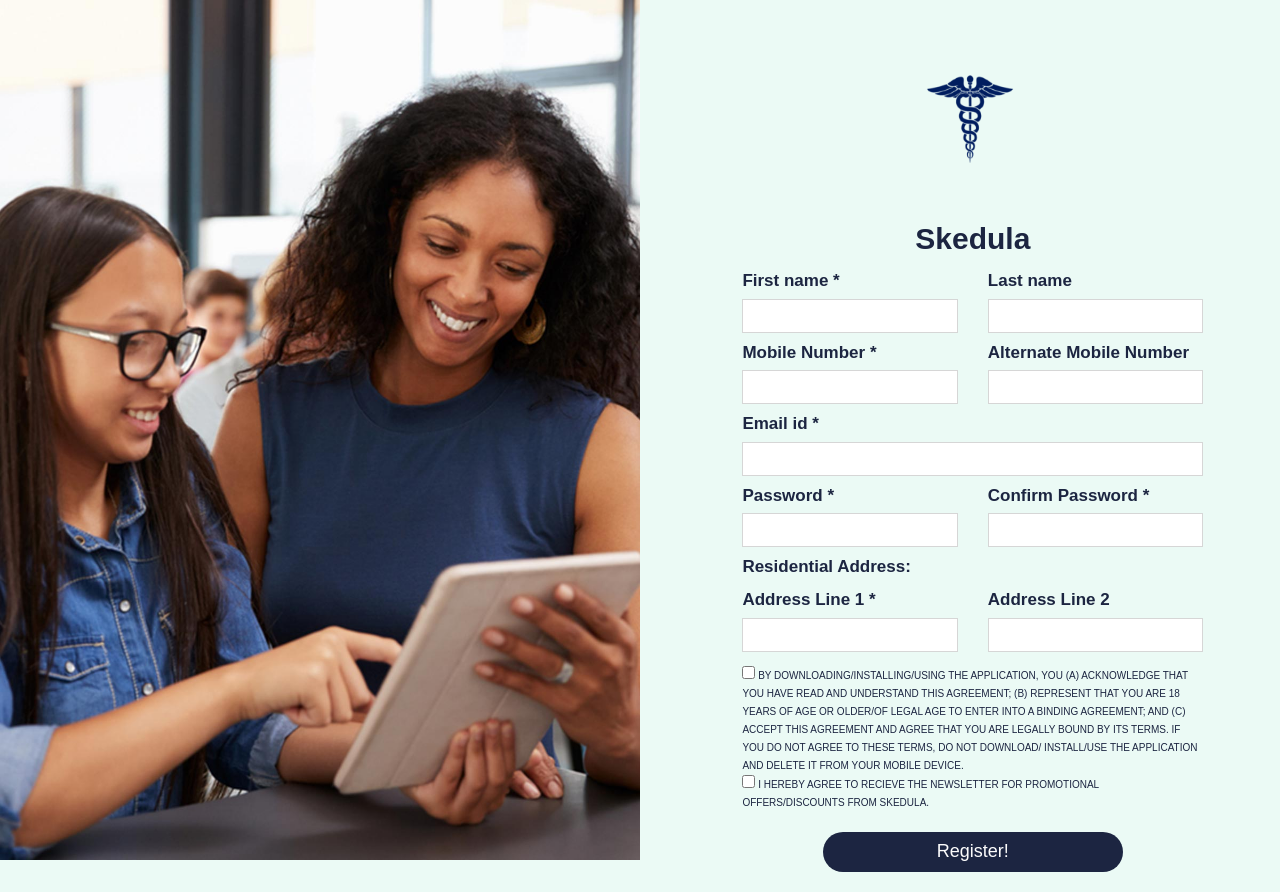
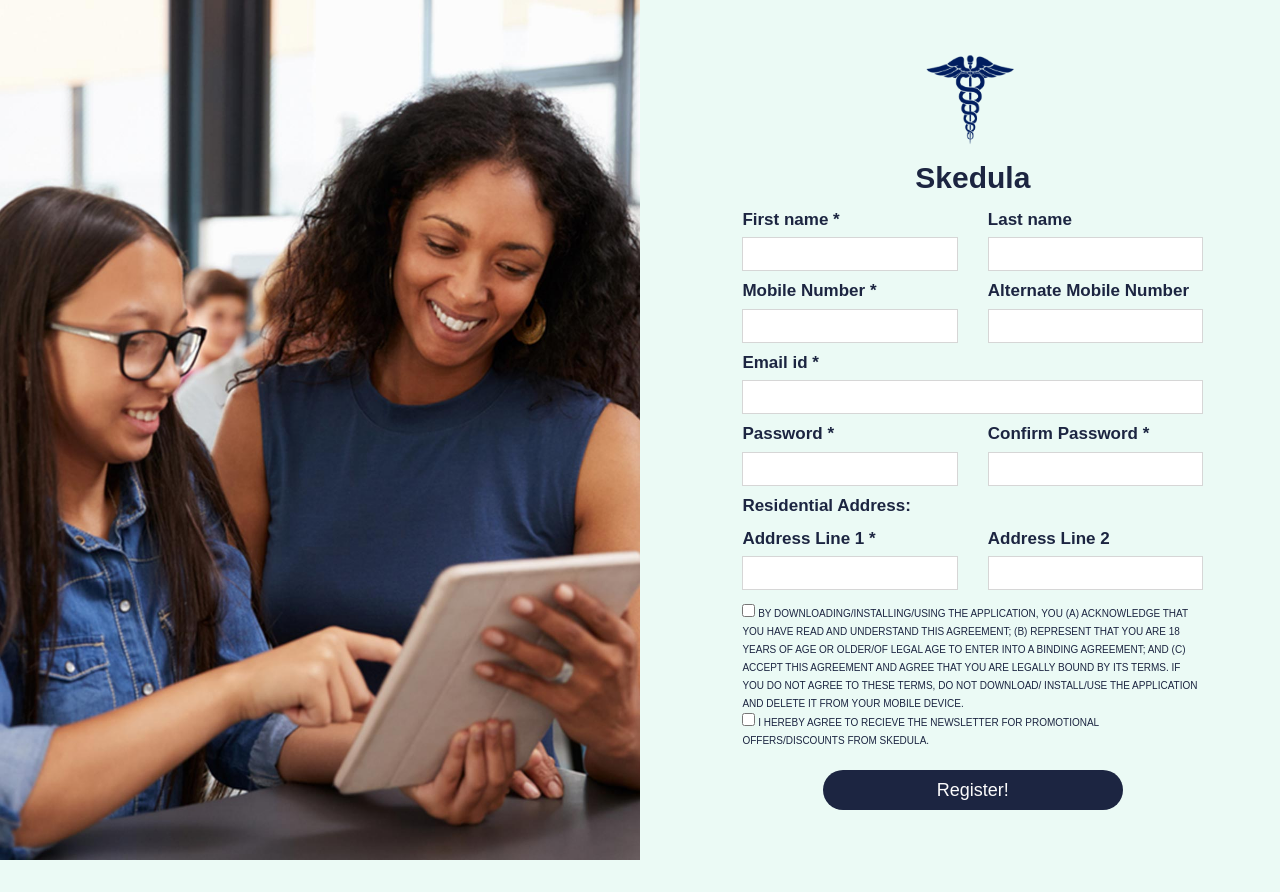
Before and after one commit to PranavRNambiar/Skedula, an Electron app: page src/Login/ProfileSettingspage.html in a window 1280 px wide. After the commit the page ends 860 px from the top, so only its background shows below. Drawn offline with Linux system fonts and the light colour scheme.

Commit message:
reg page

```diff
--- a/src/Login/ProfileSettingspage.html
+++ b/src/Login/ProfileSettingspage.html
@@ -9,7 +9,7 @@
 
                 <form action="../PatientUI/homepgwithpass.html" onsubmit="return checkpwd(this);" method="" class="regform">
                     <div class="form-body">
-                        <div style="text-align: center"><img src="./logofinal.png" alt="logo" class="logo"></div>
+                        <div style="text-align: center"><img src="./logof.png" alt="logo" class="logo"></div>
                         <div style="text-align: center" class="name">Skedula</div>
                         <div class=form-group>
                             <div class="form-groupL">
```
Also changed, not shown: src/Login/logof.png (added).
